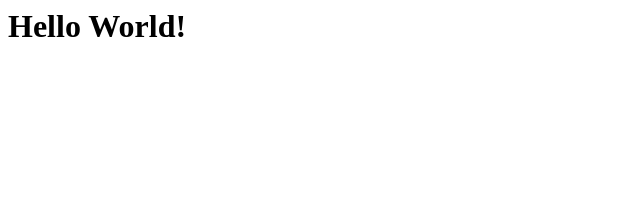
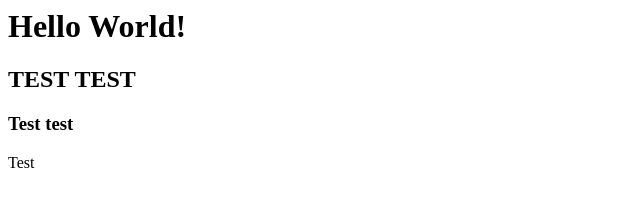
Before and after one commit to Oyvindeavor/YamlTest, a plain HTML site: page index.html in a window 1280 px wide. Shown: the whole page, without its empty margins (0-640 px from the left). Drawn offline with Linux system fonts and the light colour scheme.

Commit message:
Update index.html

```diff
--- a/index.html
+++ b/index.html
@@ -4,5 +4,8 @@
 </head>
 <body>
   <h1>Hello World!</h1>
+  <h2>TEST TEST</h2>
+  <h3>Test test</h3>
+  <p>Test</p>
 </body>
 </html>
```
